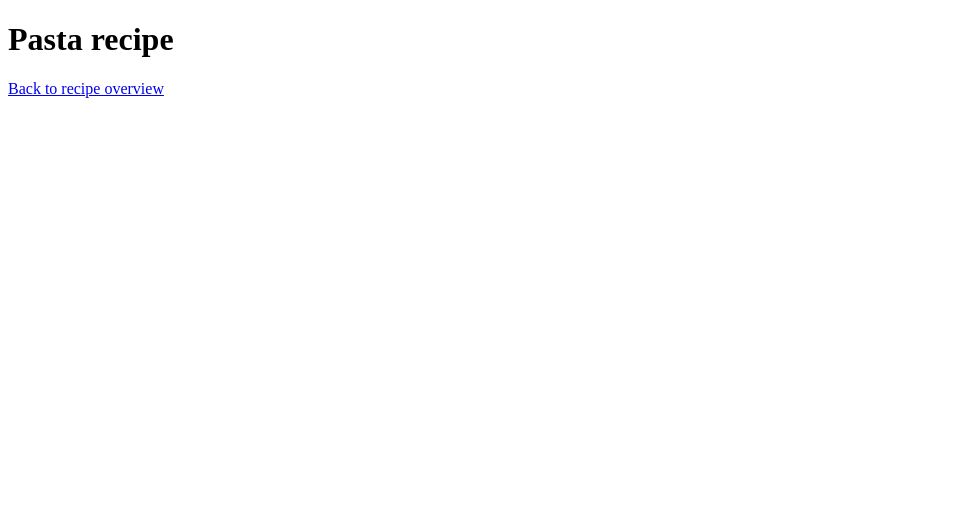
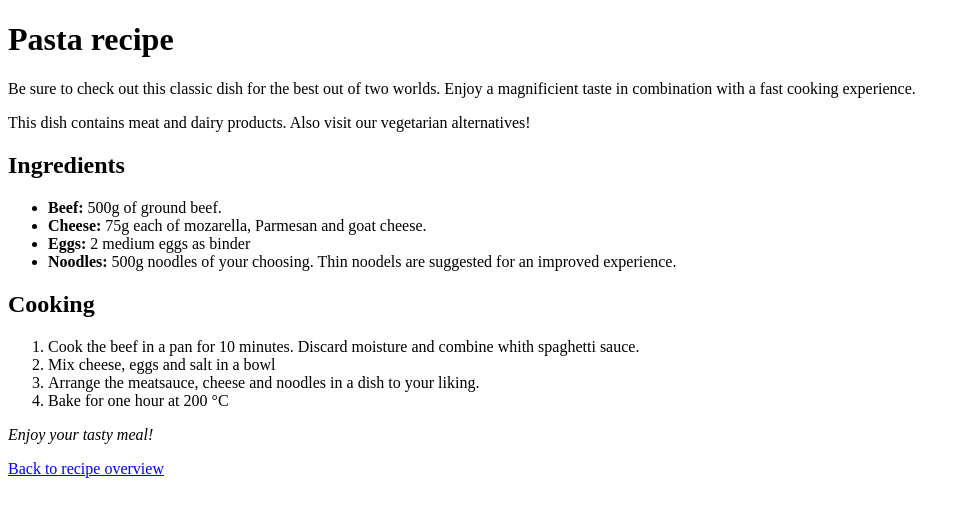
Before and after one commit to HenrikRademacher/odin-recipes, a plain HTML site: page recipes/pasta.html in a window 1280 px wide. Shown: the whole page, without its empty margins (0-970 px from the left). Drawn offline with Linux system fonts and the light colour scheme.

Commit message:
Introduce second recipes
Create Pasta recipe page and implement images
folder in the main directory

```diff
--- a/recipes/pasta.html
+++ b/recipes/pasta.html
@@ -7,6 +7,23 @@
 </head>
 <body>
     <h1>Pasta recipe</h1>
+    <p>Be sure to check out this classic dish for the best out of two worlds. Enjoy a magnificient taste in combination with a fast cooking experience.</p>
+    <p>This dish contains meat and dairy products. Also visit our vegetarian alternatives! </p>
+    <h2>Ingredients</h2>
+    <ul>
+        <li><strong>Beef:</strong> 500g of ground beef.</li>
+        <li><strong>Cheese:</strong> 75g each of mozarella, Parmesan and goat cheese.</li>
+        <li><strong>Eggs:</strong> 2 medium eggs as binder</li>
+        <li><strong>Noodles:</strong> 500g noodles of your choosing. Thin noodels are suggested for an improved experience.</li>
+    </ul>
+    <h2>Cooking</h2>
+    <ol>
+        <li>Cook the beef in a pan for 10 minutes. Discard moisture and combine whith spaghetti sauce.</li>
+        <li>Mix cheese, eggs and salt in a bowl</li>
+        <li>Arrange the meatsauce, cheese and noodles in a dish to your liking.</li>
+        <li>Bake for one hour at 200 °C</li>
+    </ol>
+    <p><em>Enjoy your tasty meal!</em><p>
     <p><a href="../index.html">Back to recipe overview</a></p>
 </body>
 </html>
```
Also changed, not shown: img/Lasagna.webp (added).
